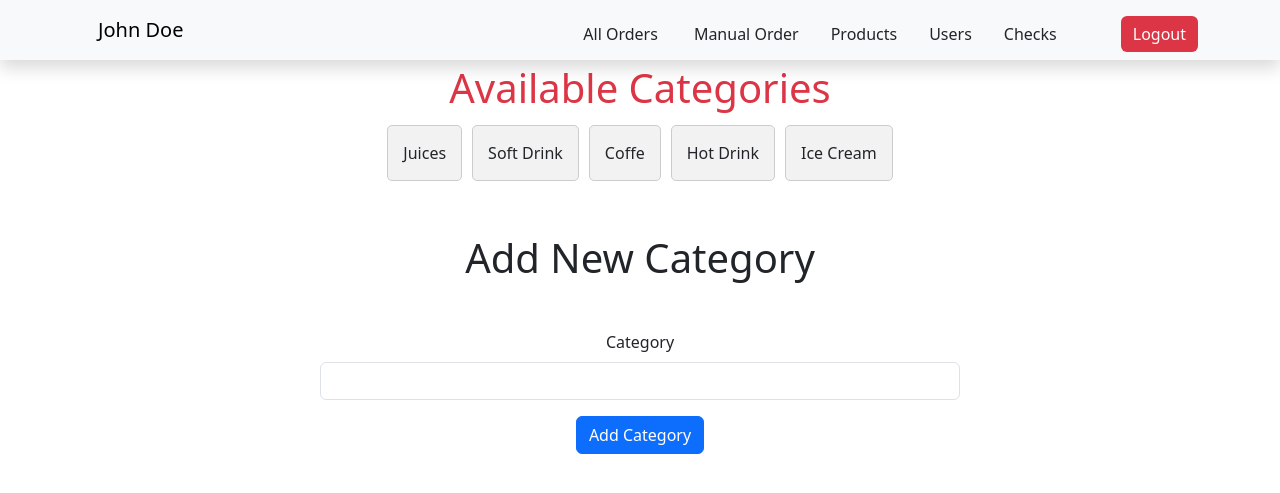
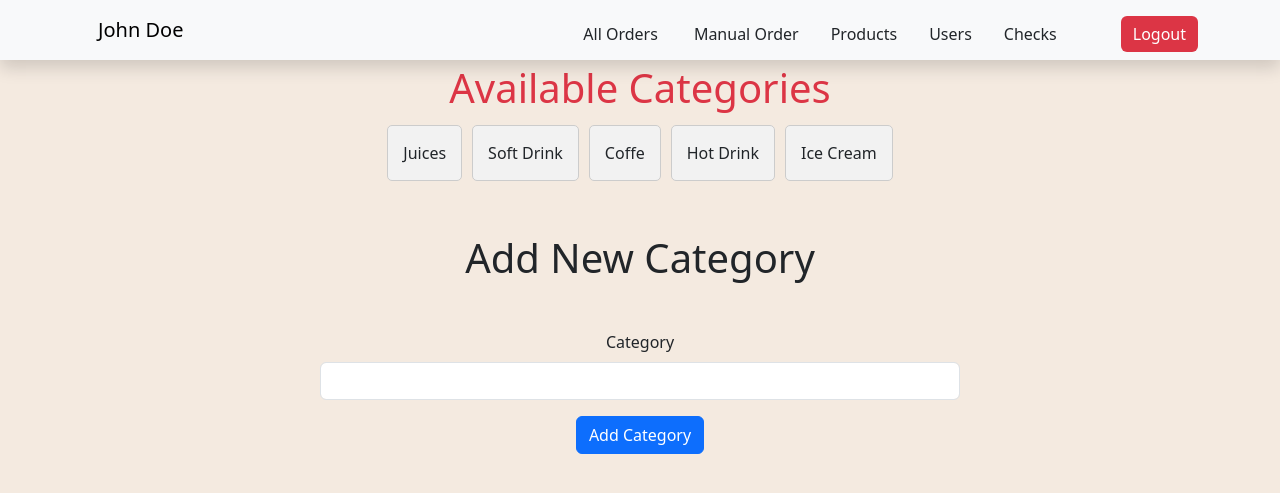
Before and after one commit to ahmeddmahmoud/Cafeteria-System-PHP, a PHP site: page /categoryForm.php in a window 1280 px wide. Shown: the top 493 px of the page. Run offline with PHP 8.4, Linux system fonts and the light colour scheme; a user stored in the database is signed in; data comes from the database, SQL or seed files in the repository.

Commit message:
Adding styles

```diff
--- a/categories/categoryForm.php
+++ b/categories/categoryForm.php
@@ -27,6 +27,9 @@ if (isset($_SESSION['role']) && $_SESSION['role'] == 'admin') {
         integrity="sha384-QWTKZyjpPEjISv5WaRU9OFeRpok6YctnYmDr5pNlyT2bRjXh0JMhjY6hW+ALEwIH" crossorigin="anonymous">
     <link rel="stylesheet" href="../style/nav.css">
     <style>
+        body {
+        background-color: #F4EAE0 !important;
+        }
         .category-container {
             display: flex;
             flex-wrap: wrap;
--- a/checks/checks.php
+++ b/checks/checks.php
@@ -370,7 +370,7 @@ showDetailsButtons.forEach(button => {
                     order.forEach(order => {
                         orderDetailsContent += `
                                 <div class="pt-2 px-2" style="display:flex; align-items:center; flex-direction:column; justify-content:center;">
-                                    <img src="../imgs/products/${order['product_image']}"  style="width:60px; height:80px;">
+                                    <img src="../imgs/products/${order['product_image']}"  style="width:60px; height:80px;border-radius:5px">
                                     <p>Quantity: ${order['quantity']}</p>
                                     <p></p>Price: ${order['product_price']} $</p>
                                 </div>
```
